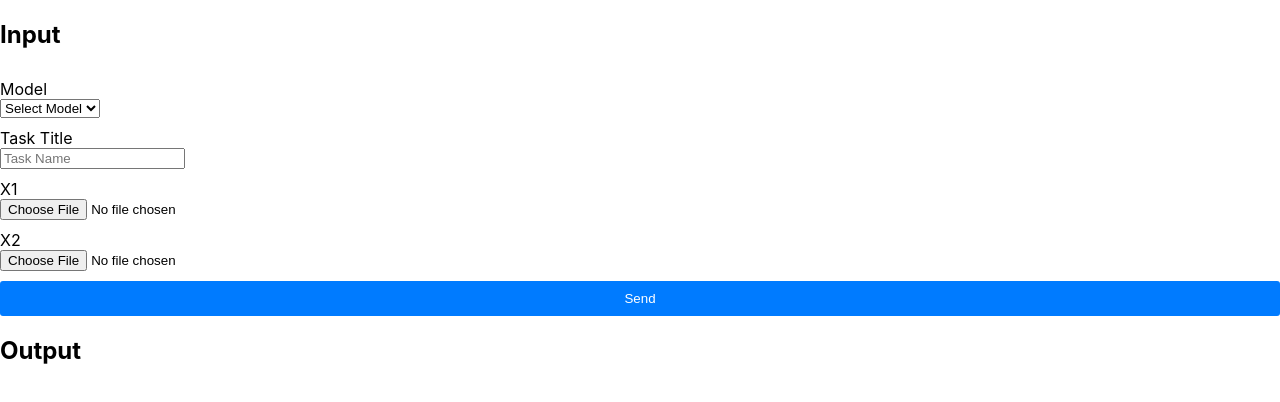
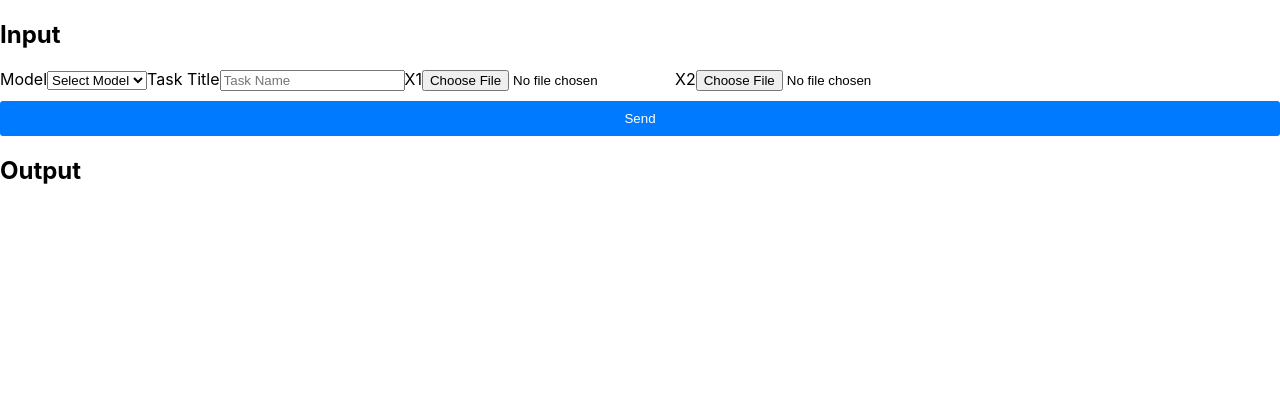
Before and after one commit to ACS-High-School/Frontend, a React (Create React App) app: page /inference in a window 1280 px wide. Shown: the top 402 px of the page. Built offline with nearby package versions, Linux system fonts and the light colour scheme; no server answers; what aws-amplify, aws-jwt-verify would draw is missing.

Commit message:
AHSK-224 refact : InferencePage.jsx 부트스트랩 충돌 이유로 변수명 수정

```diff
--- a/src/styles/InferencePage.css
+++ b/src/styles/InferencePage.css
@@ -1,15 +1,15 @@
-/* InferencePage.css */
+/* InferencePage.css 변경 */
 
-.container {
+.inference-container {
   display: flex;
   flex-direction: column;
 }
 
-  .block {
+.inference-block {
   display: block;
   margin-top: 10px;
 }
 
-  .block:first-child {
+.inference-block:first-child {
   margin-top: 0;
 }
```
Lines whose indentation alone changed are shown as unchanged.
